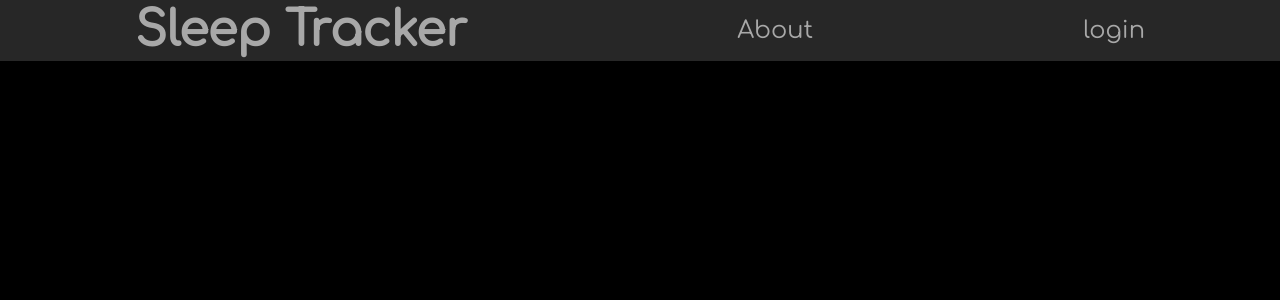
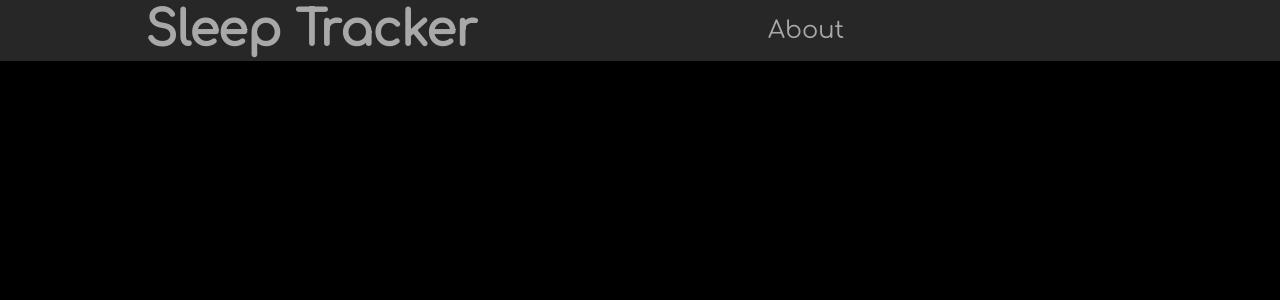
Before and after one commit to SleepTracker5/fe, a React (Create React App) app in the folder sleep-tracker/: page / in a window 1280 px wide. Shown: the top 300 px of the page. Built offline with nearby package versions, Linux system fonts and the light colour scheme.

Commit message:
Refactored nav bar component- reusable now

```diff
--- a/sleep-tracker/src/components/forms/LogIn/LoginForm.js
+++ b/sleep-tracker/src/components/forms/LogIn/LoginForm.js
@@ -90,7 +90,6 @@ const LoginForm = ({ history }) => {
     canLogin,
     setCanLogin,
   ] = useContext(SleepContext);
-  //todo: check form validation and set button abled here
     useEffect(() => {
       formSchema.isValid(formData).then((valid) => {
           setCanLogin(valid);
--- a/sleep-tracker/src/components/navbar/NavBar.js
+++ b/sleep-tracker/src/components/navbar/NavBar.js
@@ -28,7 +28,7 @@ const NavBarP = styled.p`
   margin: ${elementMargin} 0;
 `;
 
-const NavBar = () => {
+const NavBar = ({buttonName, buttonPath, buttonAction}) => {
   return (
     <NavContainer className="navbar">
       <Link className="navlink" to="/">
@@ -36,8 +36,8 @@ const NavBar = () => {
       </Link>
       <NavBarP>About</NavBarP>
       {/*todo: maybe link this to Clayton's marketing pages?*/}
-      <Link className="navlink" to="/login">
-        <NavBarP>login</NavBarP>
+      <Link className="navlink" to={`/${buttonPath}`} onClick={buttonAction ? buttonAction : null}>
+        <NavBarP>{buttonName}</NavBarP>
         {/*todo: Add routes*/}
       </Link>
     </NavContainer>
--- a/sleep-tracker/src/view/LoginPage.js
+++ b/sleep-tracker/src/view/LoginPage.js
@@ -19,7 +19,7 @@ const Container = styled.div`
 const LoginPage = ({ history }) => {
   return (
     <Container className="loginPage">
-      <NavBar />
+      <NavBar buttonName="login" buttonPath={"login"}/>
       <div className="leftContent">
         <h1>Welcome Back!</h1>
         <p className="oneStepCloser">
--- a/sleep-tracker/src/view/SignUpPage.js
+++ b/sleep-tracker/src/view/SignUpPage.js
@@ -20,7 +20,7 @@ const Container = styled.div`
 function SignUpPage({history}) {
     return (
         <Container className='SignUpPage'>
-            <NavBar/>
+            <NavBar buttonName="login" buttonPath={"login"}/>
             <div className="leftContent">
                 <h1>Let's get started!</h1>
                 <p className="letSleepTracker">Let sleep tracker help you discover your ideal sleep schedule.</p>
--- a/sleep-tracker/src/view/dashboard/Dashboard.js
+++ b/sleep-tracker/src/view/dashboard/Dashboard.js
@@ -1,8 +1,8 @@
-import React, { useEffect, useState } from "react";
-import { Link } from "react-router-dom";
+import React, {useEffect, useState} from "react";
+import {Link} from "react-router-dom";
 import moment from "moment";
 import "./Dashboard.css";
-import { axiosWithAuth } from "../../util/axiosWithAuth";
+import {axiosWithAuth} from "../../util/axiosWithAuth";
 import DashboardCards from "../../components/DashboardCards/DashboardCards";
 import {
     BarChart,
@@ -13,18 +13,19 @@ import {
     Tooltip,
     Legend,
 } from "recharts";
+import NavBar from "../../components/navbar/NavBar";
 
 //dummy data
 const data = [
-  { date: "04/27/2020 22:04", SG: 8, AS: 6, AMT: 12 },
-  { date: "5 26 2020", SG: 6, AS: 6, AMT: 12 },
-  { date: "5 27 2020", SG: 8, AS: 2, AMT: 12 },
-  { date: "5 28 2020", SG: 12, AS: 1, AMT: 12 },
-  { date: "5 29 2020", SG: 10, AS: 12, AMT: 12 },
-  { date: "5 30 2020", SG: 8, AS: 8, AMT: 12 },
-  { date: "5 31 2020", SG: 6, AS: 4, AMT: 12 },
-  { date: "6 1 2020", SG: 6, AS: 8, AMT: 12 },
-  { date: "6 2 2020", SG: 7, AS: 7, AMT: 12 },
+    {date: "04/27/2020 22:04", SG: 8, AS: 6, AMT: 12},
+    {date: "5 26 2020", SG: 6, AS: 6, AMT: 12},
+    {date: "5 27 2020", SG: 8, AS: 2, AMT: 12},
+    {date: "5 28 2020", SG: 12, AS: 1, AMT: 12},
+    {date: "5 29 2020", SG: 10, AS: 12, AMT: 12},
+    {date: "5 30 2020", SG: 8, AS: 8, AMT: 12},
+    {date: "5 31 2020", SG: 6, AS: 4, AMT: 12},
+    {date: "6 1 2020", SG: 6, AS: 8, AMT: 12},
+    {date: "6 2 2020", SG: 7, AS: 7, AMT: 12},
 ];
 
 //function to create date format using moment.js on x-axis
@@ -32,7 +33,7 @@ function formatXAxis(tickItem) {
     return moment(tickItem).format("MMM DD");
 }
 
-function Dashboard({ history }) {
+function Dashboard({history}) {
     const [sleepData, setSleepData] = useState([]);
 
     useEffect(() => {
@@ -55,18 +56,7 @@ function Dashboard({ history }) {
 
     return (
         <div className="container">
-      <div className="nav-container">
-        <Link className="navlink" to="/">
-          <h2 className="nav-title">Sleep Tracker</h2>
-        </Link>
-        <Link className="about-page" to="/about">
-          {/*****TODO:needs to be changed to whatever the route is actually named */}
-          <p>About</p>
-        </Link>
-        <Link className="logout" onClick={logout} to="/login">
-          <p>Logout</p>
-        </Link>
-      </div>
+            <NavBar buttonName="logout" buttonPath="logout" buttonAction={logout}/>
             <div className="chart-container">
                 <div className="chart-wrapper">
                     <h1>Your Sleep This Week</h1>
@@ -74,15 +64,15 @@ function Dashboard({ history }) {
                         width={window.innerWidth * 0.66}
                         height={550}
                         data={data}
-            margin={{ top: 20, right: 30, left: 20, bottom: 2 }}
+                        margin={{top: 20, right: 30, left: 20, bottom: 2}}
                     >
-            <CartesianGrid stroke="#7e7e7e" />
-            <XAxis dataKey="date" tickFormatter={formatXAxis} />
-            <YAxis dataKey="AMT" unit="hrs" />
-            <Tooltip wrapperStyle={{ backgroundColor: "#8884d8" }} />
-            <Legend wrapperStyle={{ marginLeft: 30 }} />
-            <Bar dataKey="SG" name="Sleep Goal" fill="#233337" unit="hrs" />
-            <Bar dataKey="AS" name="Actual Sleep" fill="#A5A5A5" unit="hrs" />
+                        <CartesianGrid stroke="#7e7e7e"/>
+                        <XAxis dataKey="date" tickFormatter={formatXAxis}/>
+                        <YAxis dataKey="AMT" unit="hrs"/>
+                        <Tooltip wrapperStyle={{backgroundColor: "#8884d8"}}/>
+                        <Legend wrapperStyle={{marginLeft: 30}}/>
+                        <Bar dataKey="SG" name="Sleep Goal" fill="#233337" unit="hrs"/>
+                        <Bar dataKey="AS" name="Actual Sleep" fill="#A5A5A5" unit="hrs"/>
                     </BarChart>
                     <button className="sleep-data-btn">fill sleep data to graph</button>
                 </div>
@@ -90,9 +80,9 @@ function Dashboard({ history }) {
                     Week of {} - {}
                 </h1>
                 {sleepData.map((sleep, index) => {
-          return <DashboardCards sleep={sleep} key={index} />;
+                    return <DashboardCards sleep={sleep} key={index}/>;
                 })}
-        <DashboardCards />
+                <DashboardCards/>
             </div>
             <div className="timer">
                 <Link className="bedtime" to="/bedtime">
```
Lines whose indentation alone changed are shown as unchanged.
